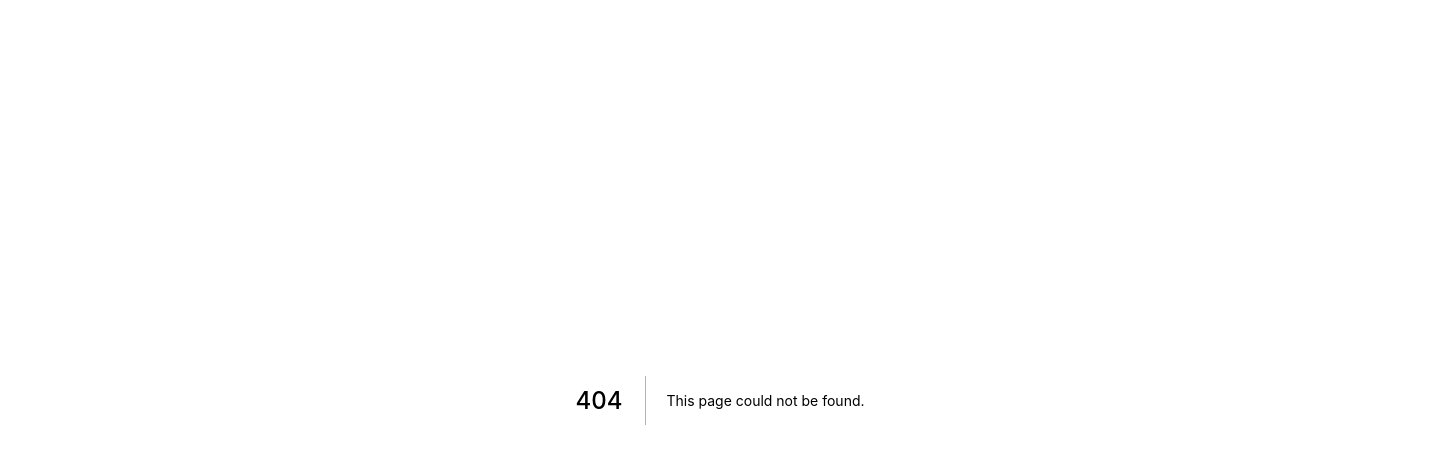
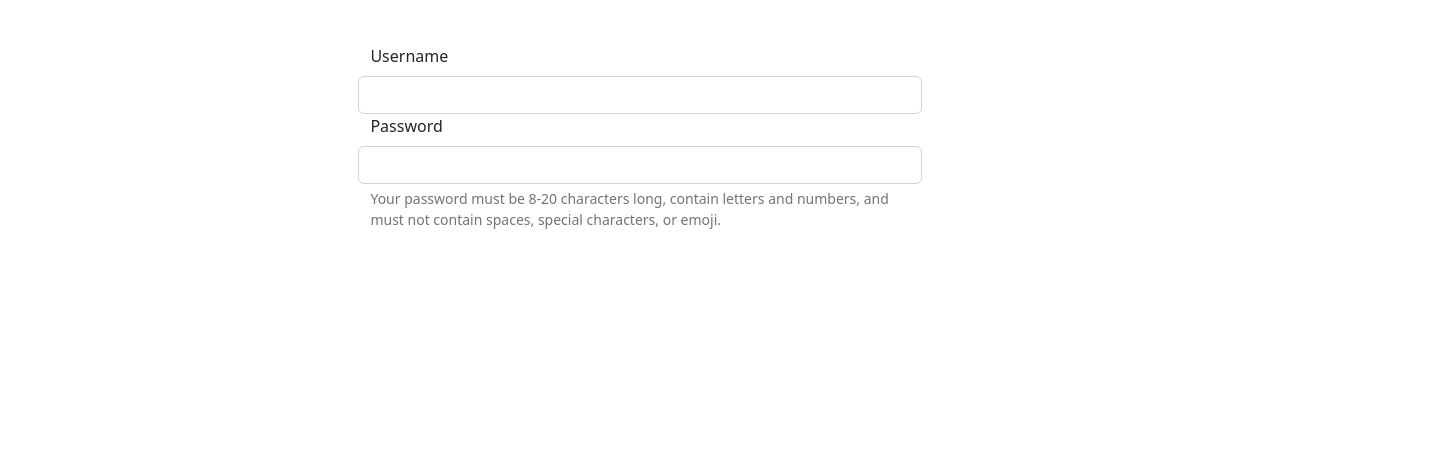
Before and after one commit to rigrergl/barnes-n-web, a Next.js app in the folder barnes-n-web/: page /TestLogin in a window 1280 px wide. Before the commit this address had no page. Shown: the top 464 px of the page, 1440 px wide, since content can reach past the window. Built offline with nearby package versions, Linux system fonts and the light colour scheme.

Commit message:
add test login for backend

```diff
--- /dev/null
+++ b/barnes-n-web/pages/TestLogin.tsx
@@ -0,0 +1,41 @@
+import { useState, createRef } from 'react'
+import Form from 'react-bootstrap/Form';
+import Container from 'react-bootstrap/Container';
+import Row from 'react-bootstrap/Row'
+
+const TestLogin = () => {
+    const [username, setUsername] = useState("");
+    const [password, setPassword] = useState("");
+
+    const passwordInput = createRef();
+
+
+    return (
+        <Container style={{ width: "44%", paddingTop: 44 }}>
+            <Row>
+                <Form.Label htmlFor="inputUsername">Username</Form.Label>
+                <Form.Control
+                    onChange={(e) => setPassword(e.target.value)}
+                    type="text"
+                    id="inputUsername"
+                />
+            </Row>
+            <Row>
+                <Form.Label htmlFor="inputPassword5">Password</Form.Label>
+                <Form.Control
+                    onChange={(e) => setPassword(e.target.value)}
+                    type="password"
+                    id="inputPassword5"
+                    aria-describedby="passwordHelpBlock"
+                />
+                <Form.Text id="passwordHelpBlock" muted>
+                    Your password must be 8-20 characters long, contain letters and numbers,
+                    and must not contain spaces, special characters, or emoji.
+                </Form.Text>
+            </Row>
+        </Container>
+
+    )
+}
+
+export default TestLogin
--- a/barnes-n-web/pages/_app.tsx
+++ b/barnes-n-web/pages/_app.tsx
@@ -1,8 +1,8 @@
 import type { AppProps } from "next/app";
 import "bootstrap/dist/css/bootstrap.min.css";
-import "./index.css";
-import "./css/registration.css";
-import "./css/search.css";
+// import "./index.css";
+// import "./css/registration.css";
+// import "./css/search.css";
 
 function MyApp({ Component, pageProps }: AppProps) {
   return <Component {...pageProps} />;
```
